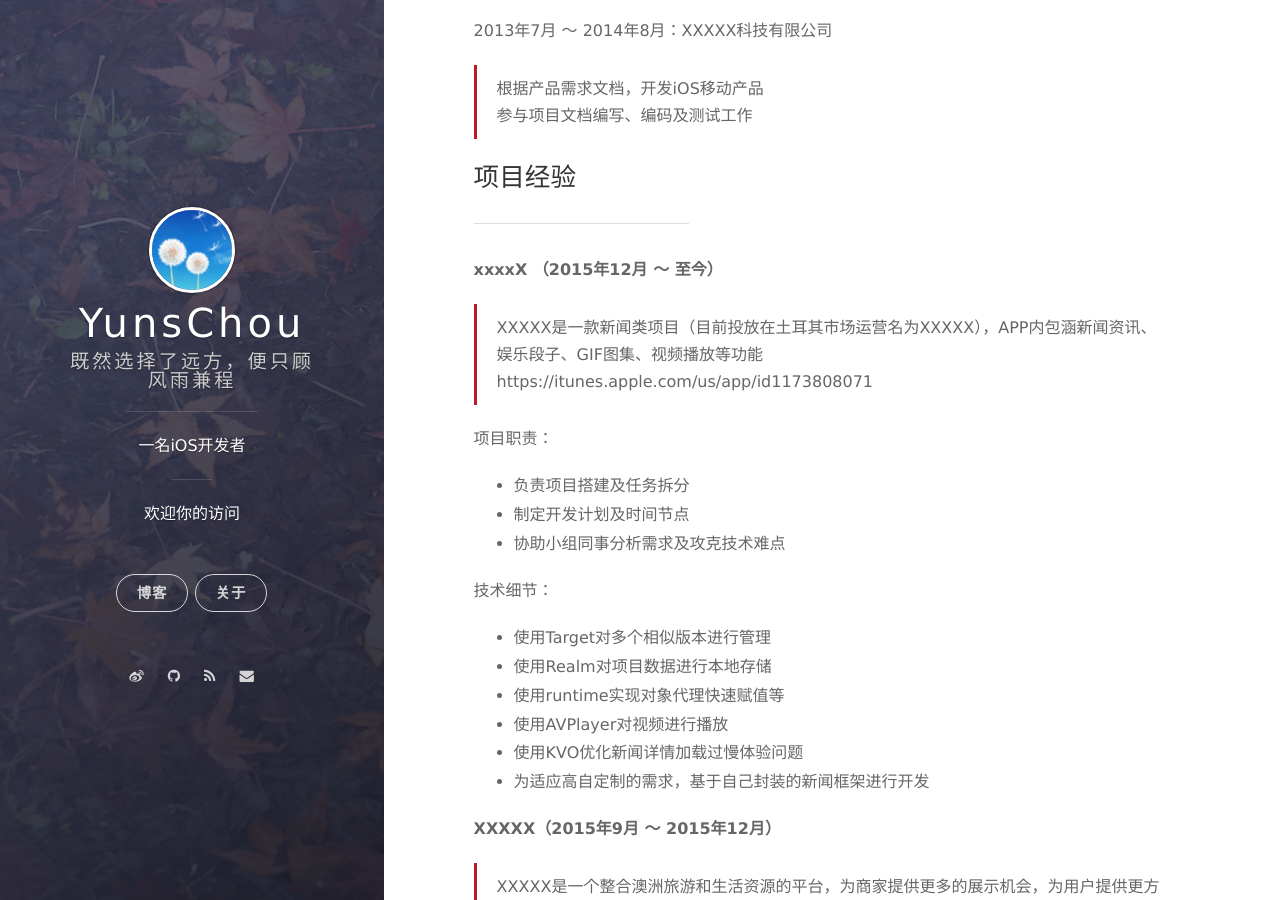
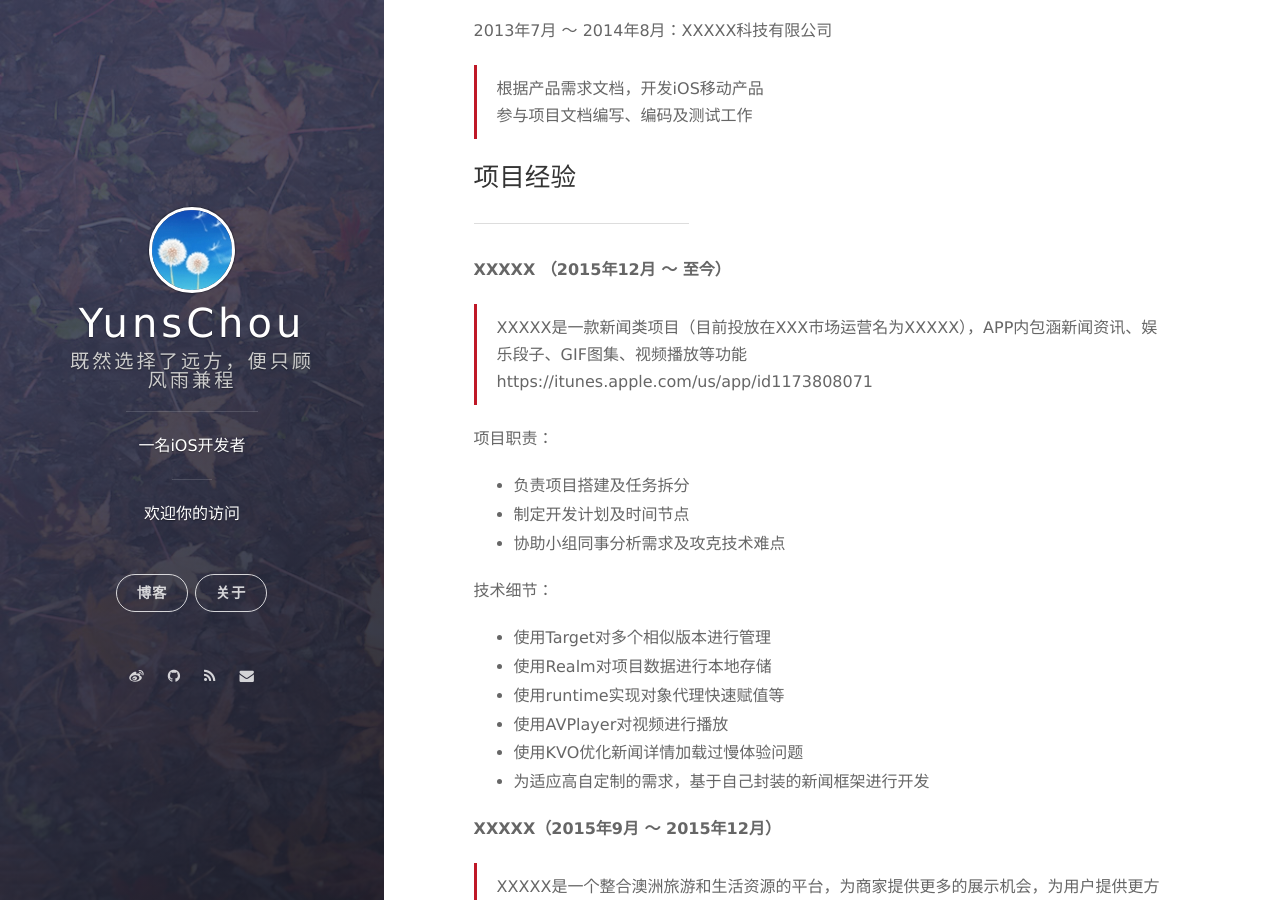
Before and after one commit to YunsChou/Yuns.github.io, a Jekyll site: the page built from _posts/2016-02-08-introduce-myself.markdown, in a window 1280 px wide and 900 px high, scrolled down 1383 px. Built offline with Jekyll 4.4.1, drawn with Linux system fonts in a browser that asks for light colours; nearby versions of some CDN libraries; Markdown is read by kramdown in place of the engine named in the settings; comment, search, counter and statistics services are not loaded.

```diff
--- a/_posts/2016-02-08-introduce-myself.markdown
+++ b/_posts/2016-02-08-introduce-myself.markdown
@@ -68,9 +68,9 @@
 
 ---
 
-**xxxxX （2015年12月 ～ 至今）**
+**XXXXX （2015年12月 ～ 至今）**
 
-> XXXXX是一款新闻类项目（目前投放在土耳其市场运营名为XXXXX），APP内包涵新闻资讯、娱乐段子、GIF图集、视频播放等功能
+> XXXXX是一款新闻类项目（目前投放在XXX市场运营名为XXXXX），APP内包涵新闻资讯、娱乐段子、GIF图集、视频播放等功能
 > https://itunes.apple.com/us/app/id1173808071
 
 项目职责：
```
